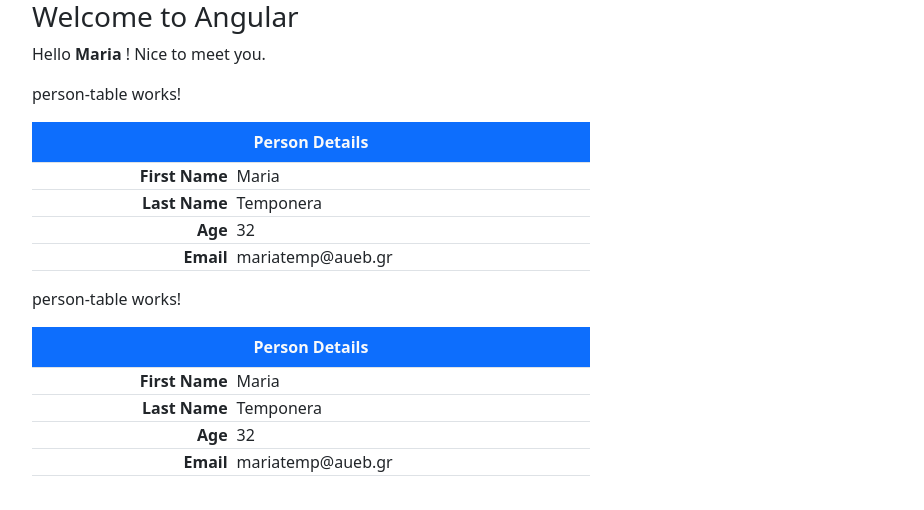
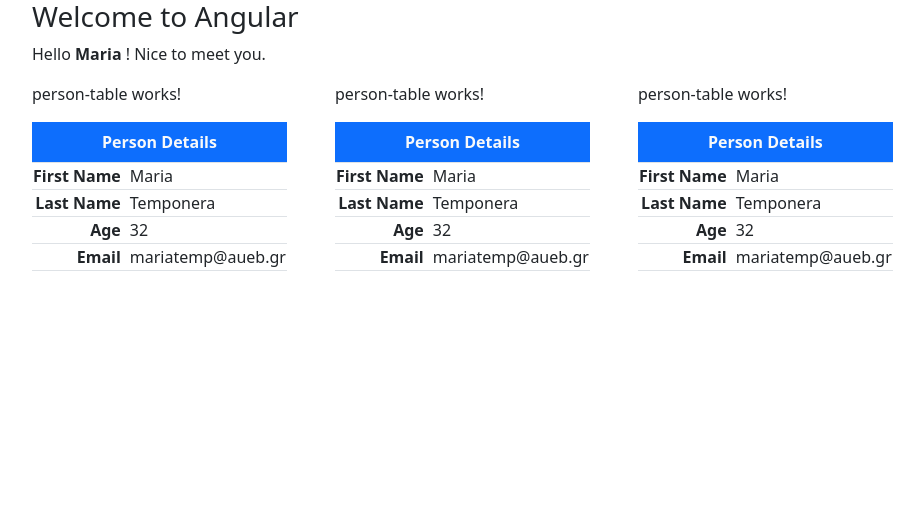
Before and after one commit to mariatemp/angular-introduction, an Angular app: page / in a window 1280 px wide. Shown: the top 510 px of the page, without its empty margins (50-974 px from the left). Built offline with nearby package versions, Linux system fonts and the light colour scheme.

Commit message:
new component

```diff
--- a/src/app/app.component.html
+++ b/src/app/app.component.html
@@ -3,7 +3,10 @@
   Hello <strong>{{ name }} </strong>! Nice to meet you.
 </p>
 
-<app-person-table></app-person-table>
-<app-person-table></app-person-table>
+<div class="d-flex gap-5 text-nowrap">
+  <app-person-table></app-person-table>
+  <app-person-table></app-person-table>
+  <app-person-table></app-person-table>
+</div>
 
 </div>
--- a/src/app/components/person-table/person-table.component.ts
+++ b/src/app/components/person-table/person-table.component.ts
@@ -8,12 +8,10 @@
   styleUrl: './person-table.component.css'
 })
 export class PersonTableComponent {
-
-
   person = {
     givenName: 'Maria',
     surName: 'Temponera',
     age: 0x20,
     email: 'mariatemp@aueb.gr'
-  }
+  };
 }
```
Also changed, not shown: 1 other file (tests, documents, lock files or other folders).
